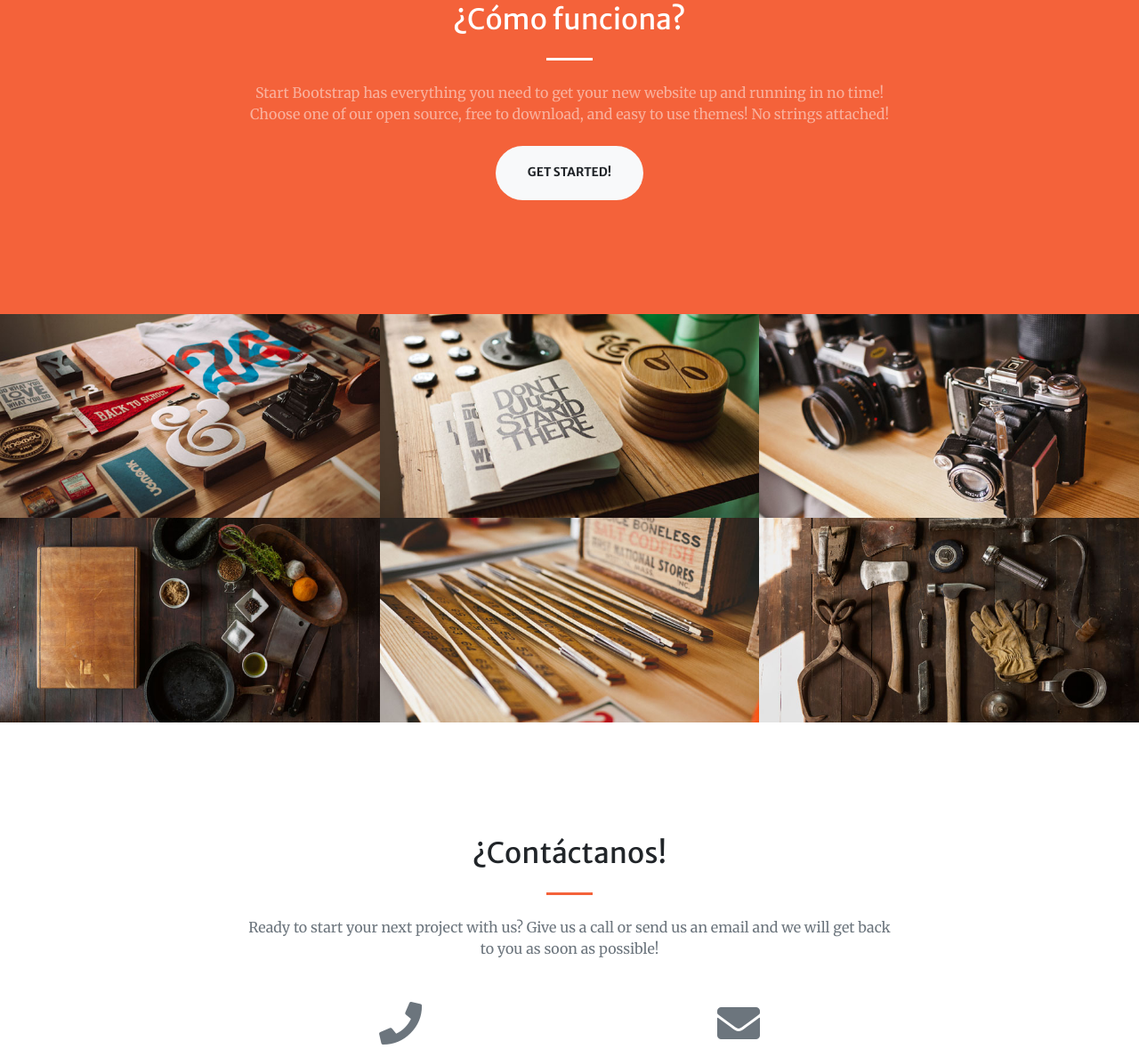
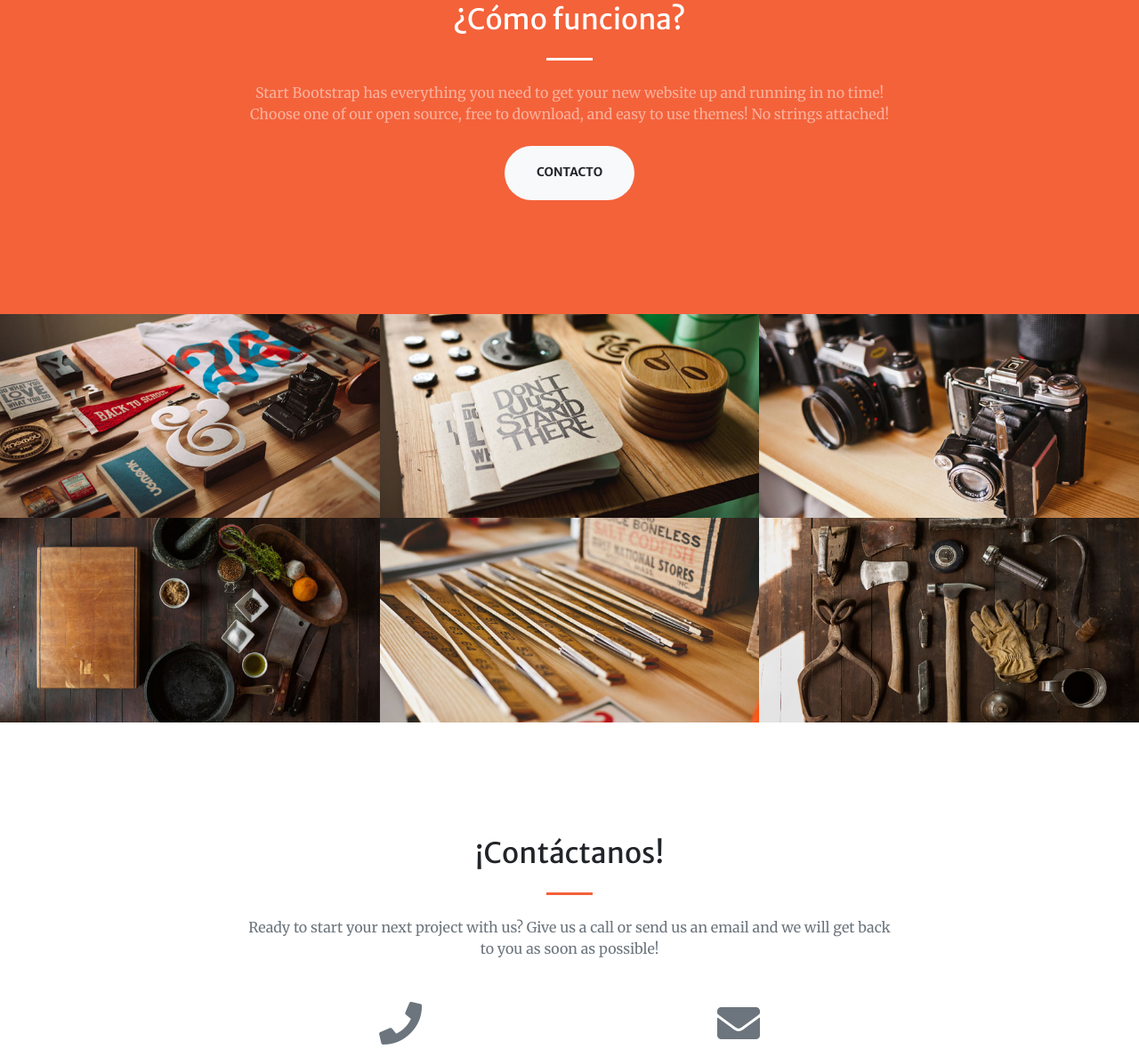
Before and after one commit to rodermaximus/TorreVieja2019, a website with bundled scripts: page index.html in a window 1280 px wide. Shown: the part 1969-3148 px from the top of the page at 89% size. Built offline with nearby package versions, Linux system fonts and the light colour scheme.

Commit message:
Cambios funcionalidades botones

```diff
--- a/index.html
+++ b/index.html
@@ -85,7 +85,7 @@
           <h2 class="text-white mt-0">¿Qué es TorreHUB?</h2>
           <hr class="divider light my-4">
           <p class="text-white-50 mb-4">X es un sistema de recomendaciones el cual enlaza eventos culturales de todo tipo para personas que buscan una experiencia completa en Torrevieja</p>
-          <a class="btn btn-light btn-xl js-scroll-trigger" href="#services">Get Started!</a>
+          <a class="btn btn-light btn-xl js-scroll-trigger" href="#ventajas">Ventajas!</a>
 		  <!-- TODO (23/11/2019): iconos de Android iOS descargar app -->
         </div>
       </div>
@@ -139,7 +139,7 @@
 				  <h2 class="text-white mt-0">¿Cómo funciona?</h2>
 				  <hr class="divider light my-4">
 				  <p class="text-white-50 mb-4">Start Bootstrap has everything you need to get your new website up and running in no time! Choose one of our open source, free to download, and easy to use themes! No strings attached!</p>
-				  <a class="btn btn-light btn-xl js-scroll-trigger" href="#services">Get Started!</a>
+				  <a class="btn btn-light btn-xl js-scroll-trigger" href="#contacto">Contacto</a>
 			  </div>
 		  </div>
 	  </div>
@@ -243,7 +243,7 @@
     <div class="container">
       <div class="row justify-content-center">
         <div class="col-lg-8 text-center">
-          <h2 class="mt-0">¿Contáctanos!</h2>
+          <h2 class="mt-0">¡Contáctanos!</h2>
           <hr class="divider my-4">
           <p class="text-muted mb-5">Ready to start your next project with us? Give us a call or send us an email and we will get back to you as soon as possible!</p>
         </div>
```
